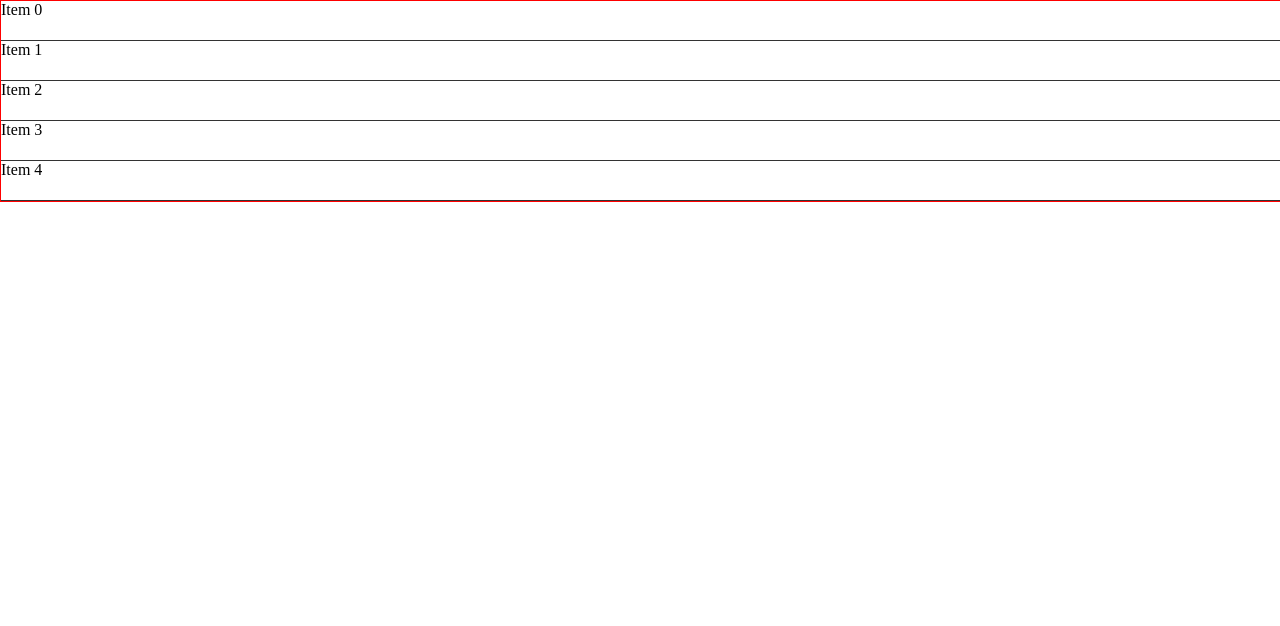
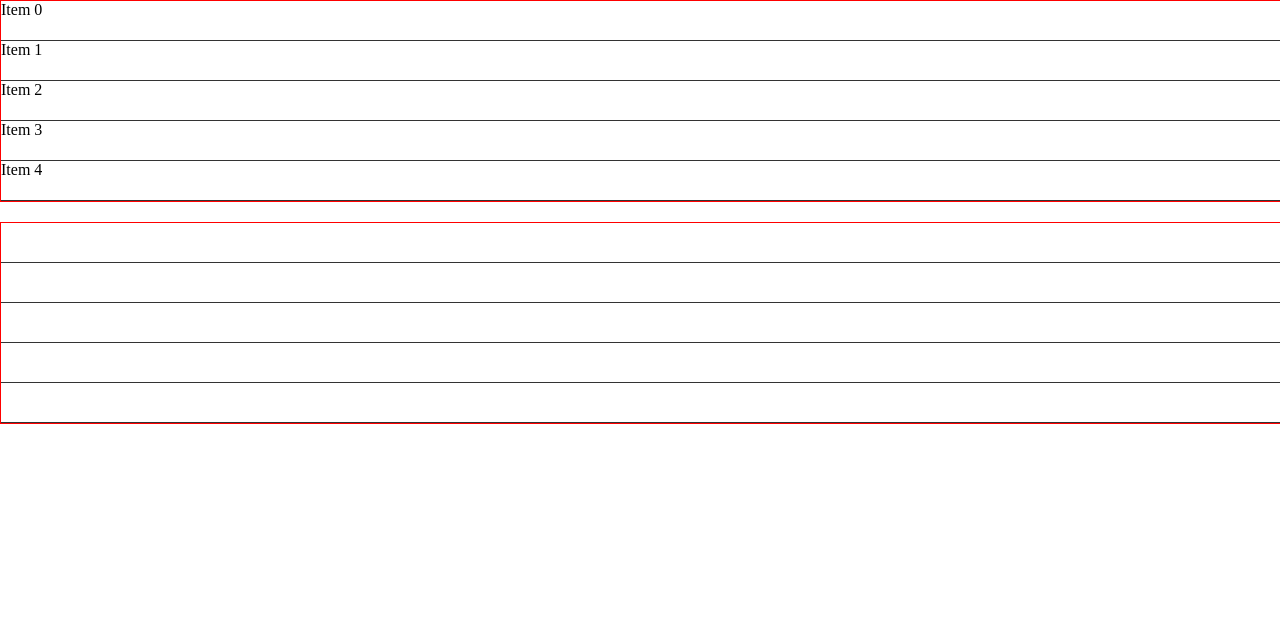
Before and after one commit to kof/swipe-list, a website: page demo/index.html in a window 1280 px wide. Drawn offline with nearby package versions, Linux system fonts and the light colour scheme.

Commit message:
refresh, data methods, dynamic data example

```diff
--- a/demo/index.html
+++ b/demo/index.html
@@ -17,11 +17,12 @@
                 margin: 0;
             }
             .list {
-                position: absolute;
+                position: relative;
                 width: 100%;
                 height: 200px;
                 border: 1px solid red;
                 overflow: hidden;
+                margin-bottom: 20px;
             }
             .list-item {
                 position: relative;
@@ -33,7 +34,7 @@
         </style>
     </head>
     <body>
-        <div class="list">
+        <div class="list list1">
             <div class="list-item"></div>
             <div class="list-item"></div>
             <div class="list-item"></div>
@@ -53,6 +54,27 @@
             <div class="list-item"></div>
         </div>
 
+        <div class="list list2">
+            <div class="list-item"></div>
+            <div class="list-item"></div>
+            <div class="list-item"></div>
+            <div class="list-item"></div>
+            <div class="list-item"></div>
+
+            <div class="list-item"></div>
+            <div class="list-item"></div>
+            <div class="list-item"></div>
+            <div class="list-item"></div>
+            <div class="list-item"></div>
+
+            <div class="list-item"></div>
+            <div class="list-item"></div>
+            <div class="list-item"></div>
+            <div class="list-item"></div>
+            <div class="list-item"></div>
+        </div>
+
+
         <script>
         (function() {
             // Avoid caching by wrong headers.
@@ -71,13 +93,25 @@
             }
 
             function bind() {
-                $('.list').swipeList({
+                $('.list1').swipeList({
                     items: '.list-item',
                     data: data,
                     render: function($el, data) {
                         $el[0].textContent = data ? data.name : ''
                     }
                 })
+
+                $('.list2').swipeList({
+                    items: '.list-item',
+                    render: function($el, data) {
+                        $el[0].textContent = data ? data.name : ''
+                    }
+                })
+                setTimeout(function() {
+                    //$('.list2').swipeList('data', data)
+                }, 100)
+
+
             }
             AnimationFrame.shim()
             // Prevent scrolling.
--- a/index.js
+++ b/index.js
@@ -35,12 +35,27 @@ SwipeList.defaults = {
 SwipeList.prototype.init = function() {
     this.elements.items = this.elements.container.find(this.options.items)
     this.elements.container.addClass('swipe-list')
+    this.refresh()
+    this._bind()
+    this.data(this.options.data)
+}
+
+SwipeList.prototype.refresh = function() {
     this._calcDimensions()
     this._splitPages()
     this._insertPages()
+    return this
+}
+
+SwipeList.prototype.data = function(data) {
+    if (!data) return this.options.data
+    if (!data.length) return this
+    this.options.data = data
     this._renderPage(0)
     this._renderPage(1)
-    this._bind()
+    if (this._currentVirtualPage > 0) this._renderPage(2)
+
+    return this
 }
 
 SwipeList.prototype._bind = function() {
@@ -63,9 +78,12 @@ SwipeList.prototype._splitPages = function() {
         pageNr, itemNr = 0, itemNrInPage, $page,
         $pages = $()
 
+    if (this._itemsPerPage < 1) return
+
     for (pageNr = 0; pageNr < this.options.pages; pageNr++) {
         $page = $('<div class="swipe-list-page swipe-list-page-'+ pageNr +'"></div>')
         $pages = $pages.add($page)
+
         for (itemNrInPage = 0; itemNrInPage < this._itemsPerPage; itemNrInPage++) {
             if ($items[itemNr]) $items.eq(itemNr).appendTo($page)
             itemNr++
```
Also changed, not shown: dist/jquery.swipe-list.js, dist/jquery.swipe-list.min.js, dist/swipe-list.js, dist/swipe-list.min.js.
